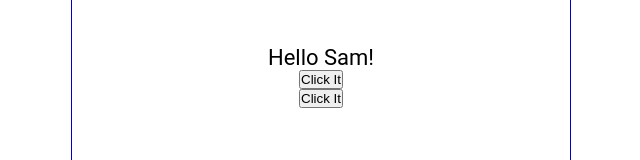
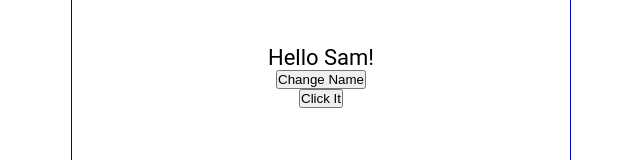
Before and after one commit to Hansika002/React-JS-Essentials, a React (Create React App) app: page / in a window 1280 px wide. Shown: the part 331-491 px from the top of the page, without its empty margins (319-959 px from the left). Built offline with nearby package versions, Linux system fonts and the light colour scheme.

Commit message:
useState Hook

```diff
--- a/src/Content.js
+++ b/src/Content.js
@@ -1,26 +1,33 @@
+import { useState } from 'react';
+
 const Content = () => {
+    const [name, setName] = useState('Sam');
+    const [count, setCount] = useState(0);
+
     const handleNameChange = () => {
         const names = ['Kate', 'Sam', 'Bob'];
         const int = Math.floor(Math.random() * 3);
-        return names[int];
+        setName(names[int]);
+        //return names[int];
       }
 
       /*added*/
       const handleClick = () => {
-        console.log('You clicked it')
+        setCount(count + 1)
+        console.log(count)
       }
 
-      const handleClick2 = (name) => {
-        console.log('${name} was clicked')
+      const handleClick2 = () => {
+        console.log(count)
       }
 
     return (
         <main>
-            <p>
-                Hello {handleNameChange()}!
+            <p onDoubleClick={handleClick}>
+                Hello {name}!
             </p>
+            <button onClick={handleNameChange}>Change Name</button>
             <button onClick={handleClick}>Click It</button>
-            <button onClick={() => handleClick2('Sam')}>Click It</button>
         </main>
     )
 }
```
